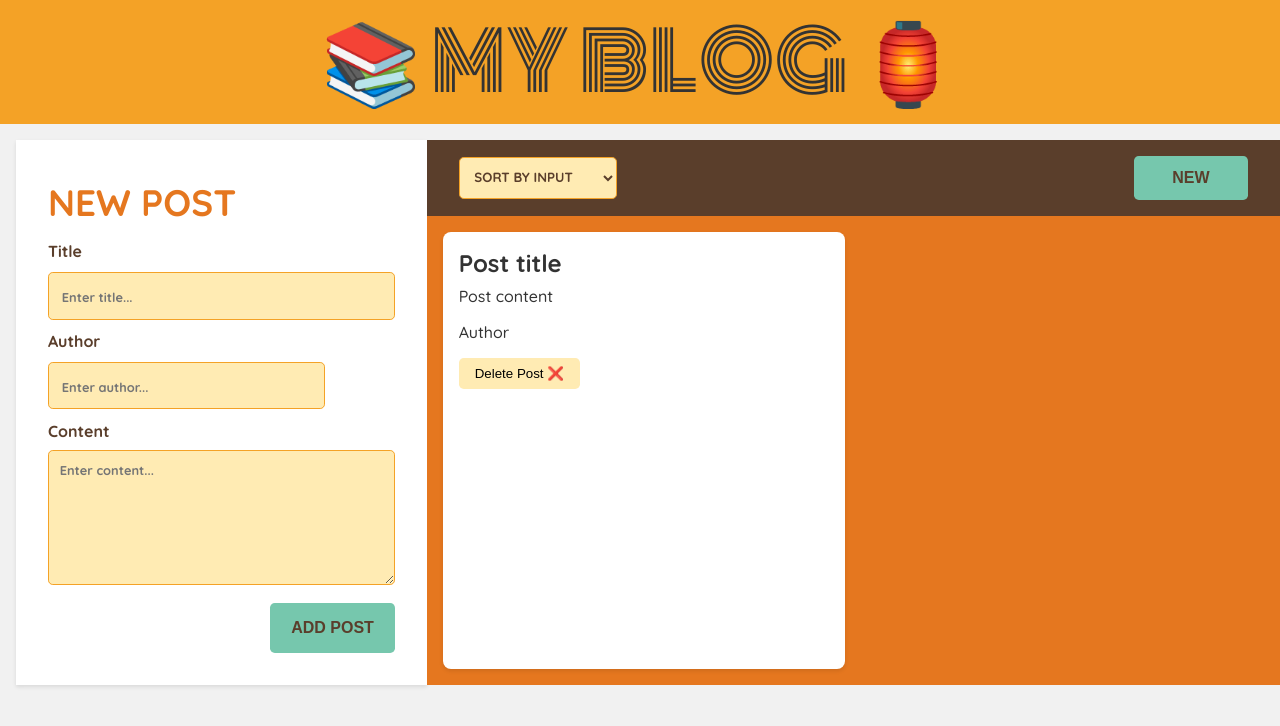
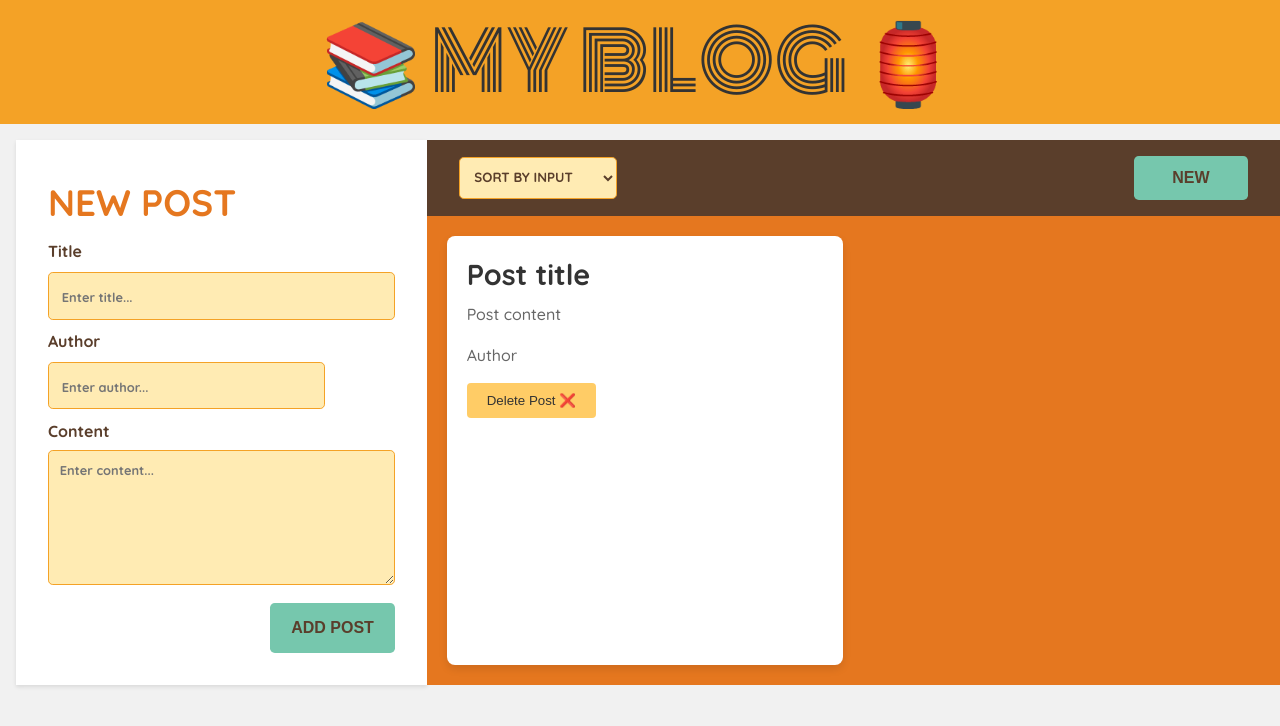
Before and after one commit to DevHeris/ReactBlogApp, a React (Create React App) app: page / in a window 1280 px wide. Shown: the top 726 px of the page. Built offline with nearby package versions, Linux system fonts and the light colour scheme.

Commit message:
Update index.css

```diff
--- a/src/index.css
+++ b/src/index.css
@@ -178,3 +178,54 @@ textarea::placeholder {
 .blog-post button:hover {
   background-color: #f4a226;
 }
+
+
+
+
+
+
+
+.blog-posts {
+  display: grid;
+  gap: 20px;
+  grid-template-columns: repeat(auto-fill, minmax(300px, 1fr));
+  padding: 20px;
+}
+
+.blog-post {
+  background-color: #ffffff;
+  border-radius: 8px;
+  box-shadow: 0 4px 8px rgba(0, 0, 0, 0.1);
+  padding: 20px;
+  transition: transform 0.3s ease;
+}
+
+.blog-post:hover {
+  transform: translateY(-5px);
+}
+
+.blog-post h2 {
+  font-size: 1.8rem;
+  margin-bottom: 10px;
+  color: #333333;
+}
+
+.blog-post p {
+  margin-bottom: 15px;
+  color: #666666;
+  line-height: 1.6;
+}
+
+.blog-post button {
+  background-color: #ffcc66;
+  border: none;
+  border-radius: 4px;
+  color: #333333;
+  cursor: pointer;
+  padding: 10px 20px;
+  transition: background-color 0.3s ease;
+}
+
+.blog-post button:hover {
+  background-color: #ffa366;
+}
```
